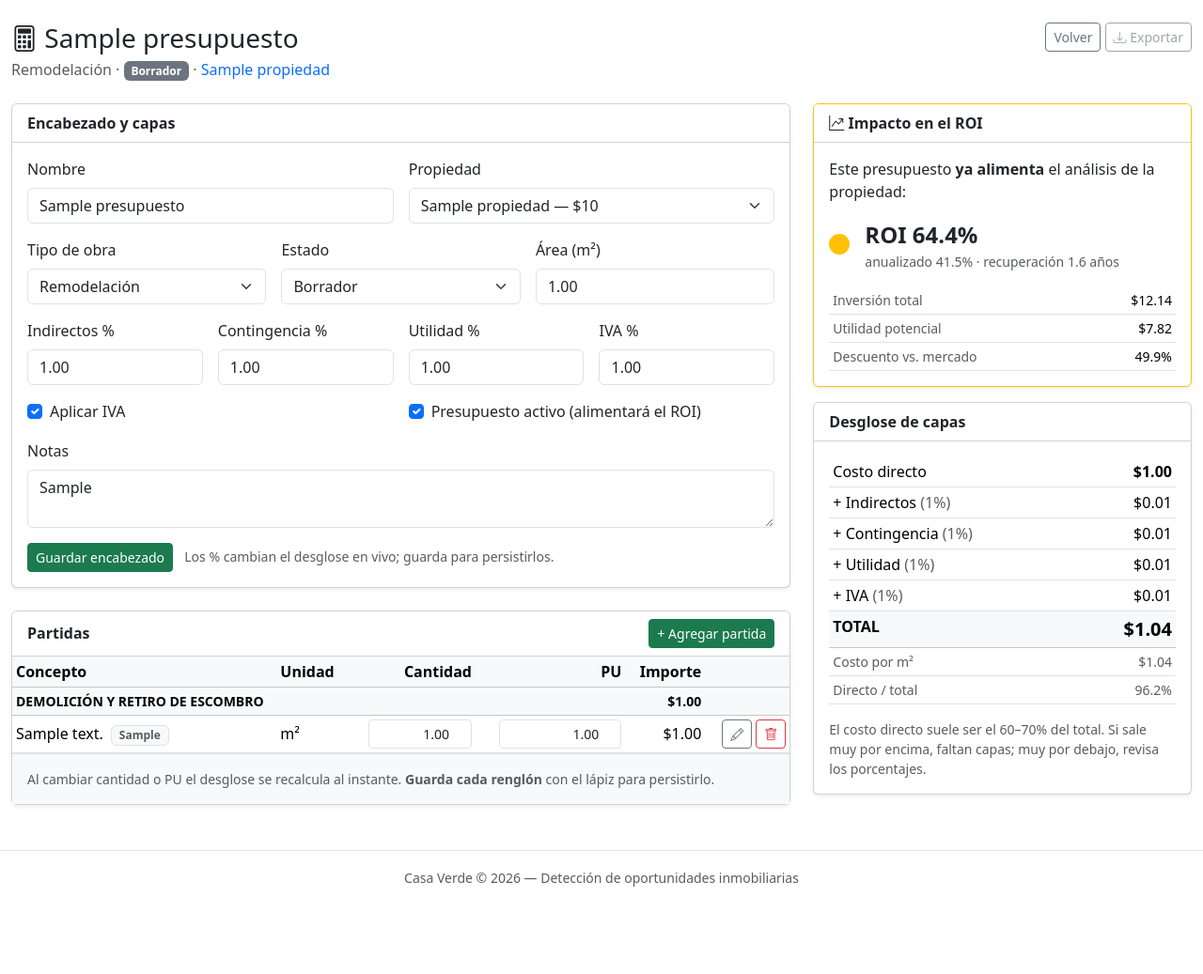
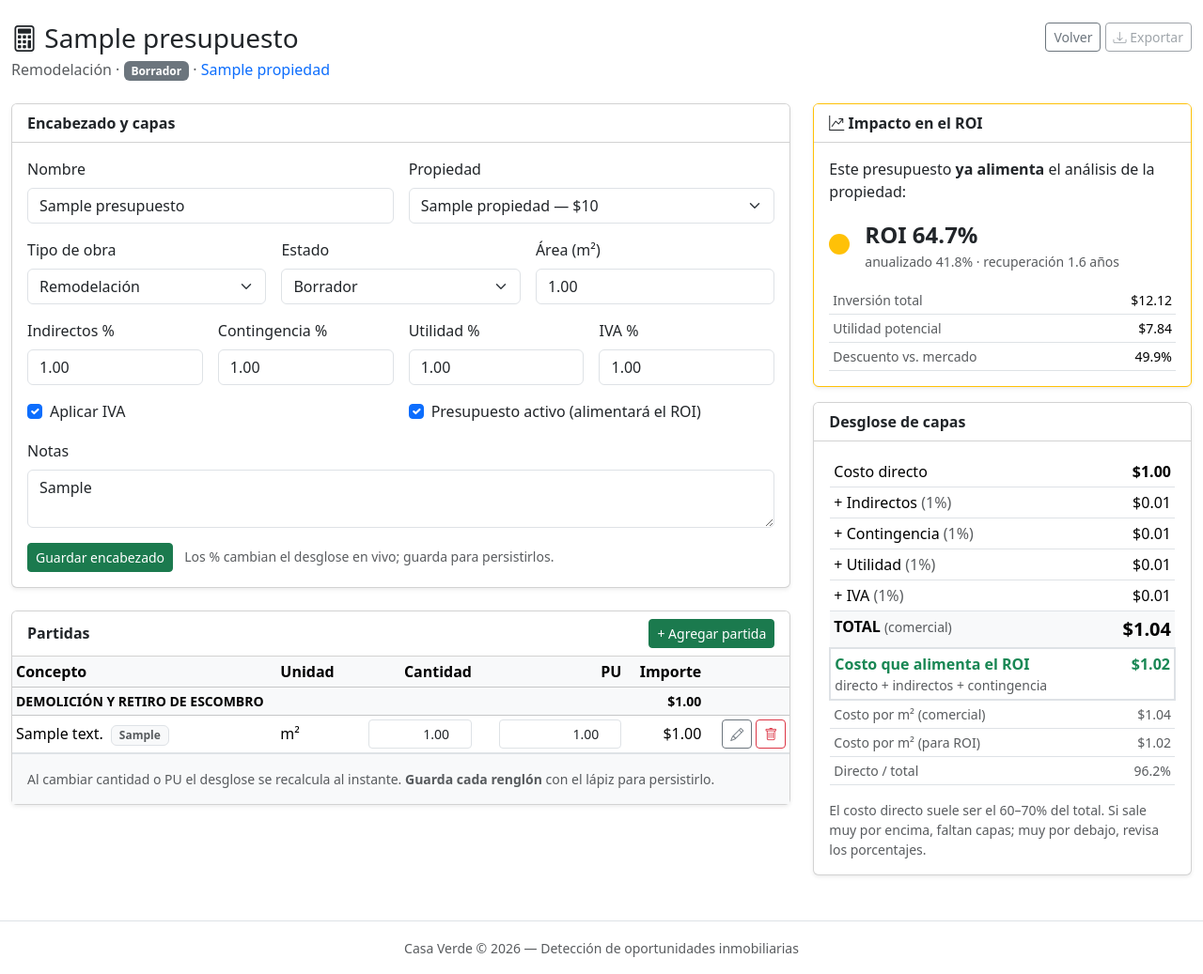
Before and after one commit to 782125-Hal/casa-verde, a Django app: page /presupuestos/1/ in a window 1280 px wide. Shown: the part 56-1093 px from the top of the page at 94% size. Before the commit the page ends 1000 px from the top, so only its background shows below. Run offline with Django 5.2, Linux system fonts and the light colour scheme; a user stored in the database is signed in; tables that the repository leaves empty hold one stand-in row (values such as "Sample post"); data that the repository does not hold is empty; parts of the project's set-up code (start-up, migrations or seed data) failed here and were passed over.

Commit message:
Fase 3.1 presupuestos: la utilidad sale del ROI (es margen, no desembolso)
Decisión del dueño: las obras se administran directamente, así que la utilidad
no es un desembolso. Sumarla a la inversión inflaba el ROI con dinero que nadie
paga y castigaba la rentabilidad de forma artificial.

Nueva property Presupuesto.costo_para_roi = directo + indirectos + contingencia
(es base_con_contingencia, SIN utilidad ni IVA). El IVA queda fuera por el mismo
motivo: solo aplica si se factura, y es acreditable.

Es INDEPENDIENTE de pct_utilidad a propósito. Verificado: con utilidad al 0%,
12% y 40% el total comercial va de 772,800 a 1,081,920, pero el costo que
alimenta el ROI se queda en 772,800 y el ROI en -9.12%. Lo mismo activando el
IVA (total 1,004,021.76, ROI intacto).

RemodelacionService.desde_presupuesto y la simulación del detalle pasan a usar
costo_para_roi en vez de total.

El estimador de 1 clic NO necesitó cambios: converge solo, porque construye un
presupuesto con el costo directo paramétrico y los porcentajes estándar. Un
estimado rápido y un presupuesto detallado del mismo m² y zona dan ahora el
mismo número — 772,800 en el caso de prueba, ni 865k (con utilidad) ni 600k
(solo directo).

UI: el panel de desglose conserva el TOTAL como número comercial y añade una
fila destacada "Costo que alimenta el ROI — directo + indirectos +
contingencia", más el costo por m² en ambas versiones. El recálculo en vivo del
navegador incluye las filas nuevas, así que sigue cuadrando con el modelo.

Sin migraciones: costo_para_roi y costo_roi_m2 son properties calculadas.

```diff
--- a/presupuestos/models.py
+++ b/presupuestos/models.py
@@ -225,11 +225,34 @@ class Presupuesto(models.Model):
         return self.subtotal + self.monto_iva
 
     @property
+    def costo_para_roi(self) -> Decimal:
+        """Lo que REALMENTE desembolsa el inversionista: directo + indirectos +
+        contingencia. Sin utilidad ni IVA.
+
+        Las obras se administran directamente, así que la **utilidad es margen,
+        no desembolso**: meterla en el ROI inflaría la inversión con dinero que
+        nadie paga y castigaría la rentabilidad de forma artificial. El IVA queda
+        fuera por la misma razón —solo aplica si se factura, y es acreditable—.
+
+        Es deliberadamente INDEPENDIENTE de ``pct_utilidad``: si algún día se
+        sube el margen comercial, el ROI no se mueve.
+        """
+        return self.base_con_contingencia
+
+    @property
     def costo_m2(self) -> Decimal | None:
-        """Costo total por m², para contrastar con el estimado paramétrico (§4.6)."""
+        """Costo total por m² (número comercial, con utilidad e IVA)."""
         if not self.area_m2:
             return None
         return (self.total / self.area_m2).quantize(Decimal('0.01'))
+
+    @property
+    def costo_roi_m2(self) -> Decimal | None:
+        """Costo por m² de lo que alimenta el ROI. Es el comparable contra el
+        estimado paramétrico, que también es desembolso sin margen."""
+        if not self.area_m2:
+            return None
+        return (self.costo_para_roi / self.area_m2).quantize(Decimal('0.01'))
 
     # --- Control de obra (§4.3 y §4.4) -----------------------------------------
 
--- a/presupuestos/views.py
+++ b/presupuestos/views.py
@@ -109,8 +109,10 @@ def _impacto_en_roi(presupuesto, usuario):
 
     from services.oportunidad import OportunidadService
 
+    # costo_para_roi, no total: la utilidad es margen, no desembolso (§3.1).
     simulado = OportunidadService.simular_con_remodelacion(
-        propiedad, presupuesto.total, usuario=propiedad.capturado_por or usuario,
+        propiedad, presupuesto.costo_para_roi,
+        usuario=propiedad.capturado_por or usuario,
     )
     actual = getattr(propiedad, 'analisis', None)
     return {
--- a/services/remodelacion.py
+++ b/services/remodelacion.py
@@ -80,8 +80,12 @@ class RemodelacionService:
         que tiene ``choices`` de nivel (ninguna/ligera/media/completa), y meterle
         'remodelacion' dejaría un valor fuera de catálogo que el admin mostraría
         en crudo.
+
+        Se toma ``costo_para_roi`` y NO ``total``: las obras se administran
+        directamente, así que la utilidad es margen y no desembolso. Sumarla a la
+        inversión castigaría el ROI con dinero que nadie paga.
         """
-        total = presupuesto.total
+        total = presupuesto.costo_para_roi
         area = presupuesto.area_m2 or Decimal('0')
         return {
             'nivel_obra': propiedad.nivel_remodelacion_efectivo,
--- a/templates/presupuestos/detalle.html
+++ b/templates/presupuestos/detalle.html
@@ -280,13 +280,28 @@
                             <td class="text-end" id="capaIva">${{ presupuesto.monto_iva|floatformat:2 }}</td>
                         </tr>
                         <tr class="table-light">
-                            <td class="fw-bold">TOTAL</td>
+                            <td class="fw-bold">TOTAL <span class="text-muted fw-normal small">(comercial)</span></td>
                             <td class="text-end fw-bold fs-5" id="capaTotal">${{ presupuesto.total|floatformat:2 }}</td>
                         </tr>
+                        <tr class="border-top border-2">
+                            <td class="fw-semibold text-success">
+                                Costo que alimenta el ROI
+                                <div class="text-muted fw-normal small">directo + indirectos + contingencia</div>
+                            </td>
+                            <td class="text-end fw-bold text-success" id="capaCostoRoi">
+                                ${{ presupuesto.costo_para_roi|floatformat:2 }}
+                            </td>
+                        </tr>
                         <tr>
-                            <td class="text-muted small">Costo por m²</td>
+                            <td class="text-muted small">Costo por m² (comercial)</td>
                             <td class="text-end text-muted small" id="capaCostoM2">
                                 {% if presupuesto.costo_m2 %}${{ presupuesto.costo_m2|floatformat:2 }}{% else %}—{% endif %}
+                            </td>
+                        </tr>
+                        <tr>
+                            <td class="text-muted small">Costo por m² (para ROI)</td>
+                            <td class="text-end text-muted small" id="capaCostoRoiM2">
+                                {% if presupuesto.costo_roi_m2 %}${{ presupuesto.costo_roi_m2|floatformat:2 }}{% else %}—{% endif %}
                             </td>
                         </tr>
                         <tr>
@@ -434,6 +449,11 @@ function recalcular(marcarSinGuardar) {
     document.getElementById('capaUtilidad').textContent = pesos(utilidad);
     document.getElementById('capaIva').textContent = pesos(iva);
     document.getElementById('capaTotal').textContent = pesos(total);
+    // Lo que alimenta el ROI: directo + indirectos + contingencia. NO incluye
+    // utilidad ni IVA — la obra se administra directamente, así que el margen no
+    // es un desembolso. Es independiente de pct_utilidad a propósito.
+    const costoRoi = directo + indirectos + contingencia;
+    document.getElementById('capaCostoRoi').textContent = pesos(costoRoi);
     document.getElementById('filaIva').classList.toggle('d-none', !aplicaIva);
 
     document.getElementById('lblIndirectos').textContent = `(${pIndirectos}%)`;
@@ -443,6 +463,8 @@ function recalcular(marcarSinGuardar) {
 
     const area = num(document.getElementById('{{ form.area_m2.id_for_label }}').value);
     document.getElementById('capaCostoM2').textContent = area > 0 ? pesos(centavos(total / area)) : '—';
+    document.getElementById('capaCostoRoiM2').textContent =
+        area > 0 ? pesos(centavos(costoRoi / area)) : '—';
     document.getElementById('capaRatio').textContent =
         total > 0 ? (directo / total * 100).toFixed(1) + '%' : '—';
 
```
